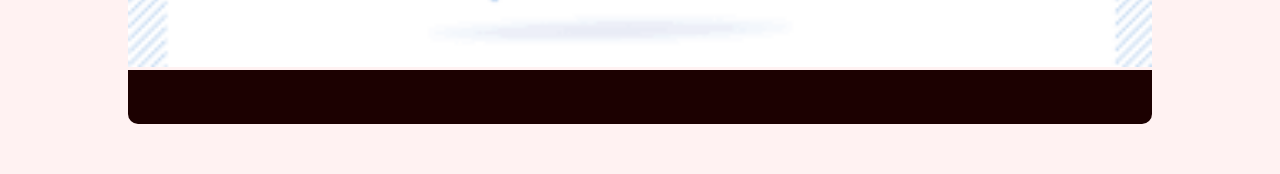
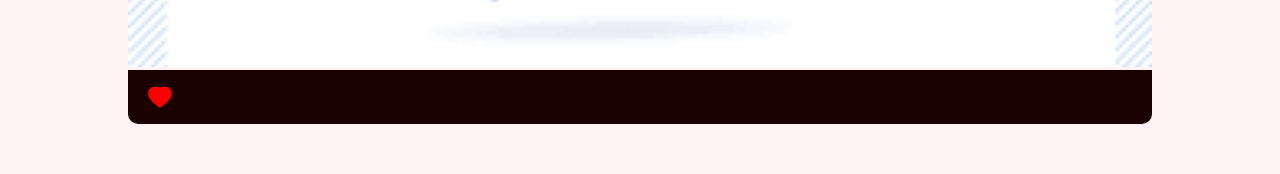
Before and after one commit to LukazDs/projeto-mathinc, a React (Create React App) app: page /posts in a window 1280 px wide. Shown: the part 419-593 px from the top of the page. Built offline with nearby package versions, Linux system fonts and the light colour scheme.

Commit message:
style: add like button

```diff
--- /dev/null
+++ b/src/components/like/Like.js
@@ -0,0 +1,12 @@
+import { AiFillHeart, AiOutlineHeart } from "react-icons/ai";
+import styled from "styled-components";
+
+function Like() {
+  function makeLike() {
+    return <AiFillHeart></AiFillHeart>;
+  }
+
+  return makeLike();
+}
+
+export { Like };
--- a/src/components/post/postStyle.js
+++ b/src/components/post/postStyle.js
@@ -51,6 +51,16 @@ const BottomPost = styled.div`
   height: 12%;
   background: #1c0101;
   border-radius: 0px 0px 10px 10px;
+  display: flex;
+  align-items: center;
+  justify-content: space-between;
+
+  svg {
+    margin: 0px 18px;
+    text-align: center;
+    font-size: 28px;
+    color: red;
+  }
 `;
 
 export { PostBox, TopPost, ProfileTopPost, PostContent, BottomPost };
```
Also changed, not shown: src/components/post/Post.js.
